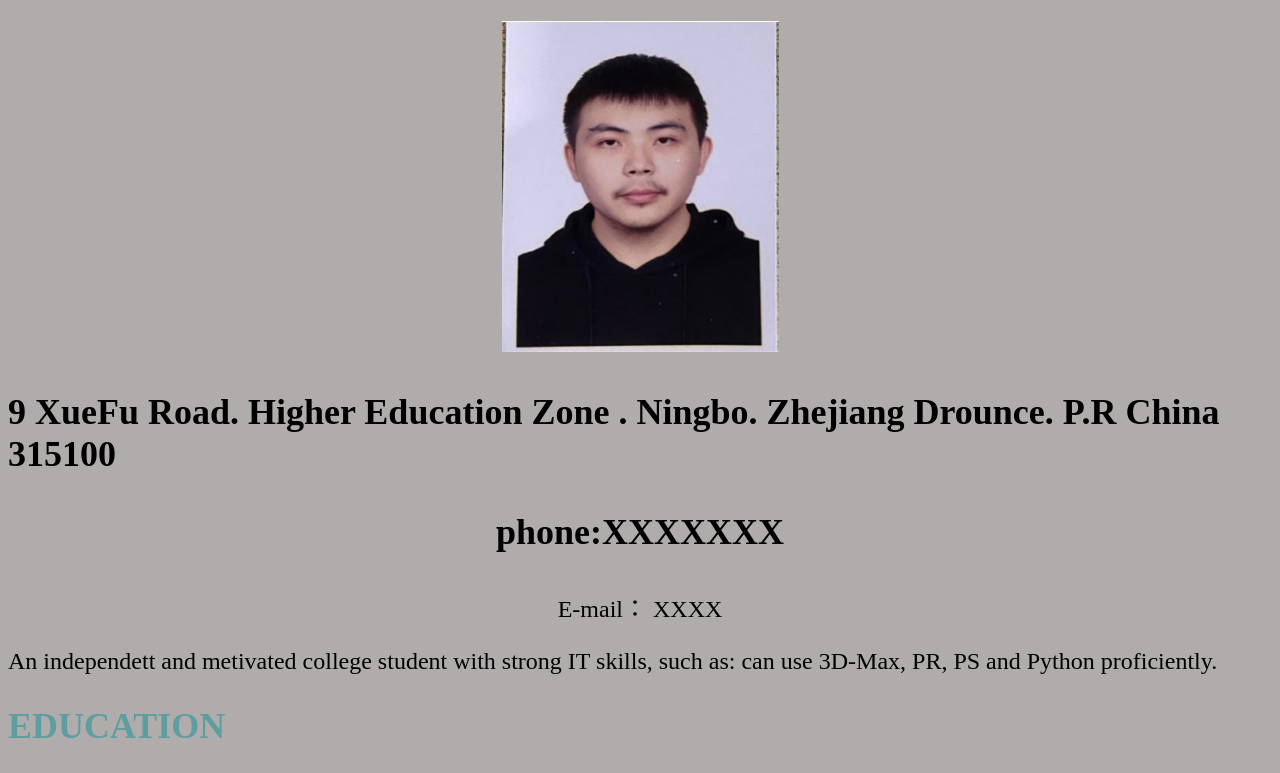
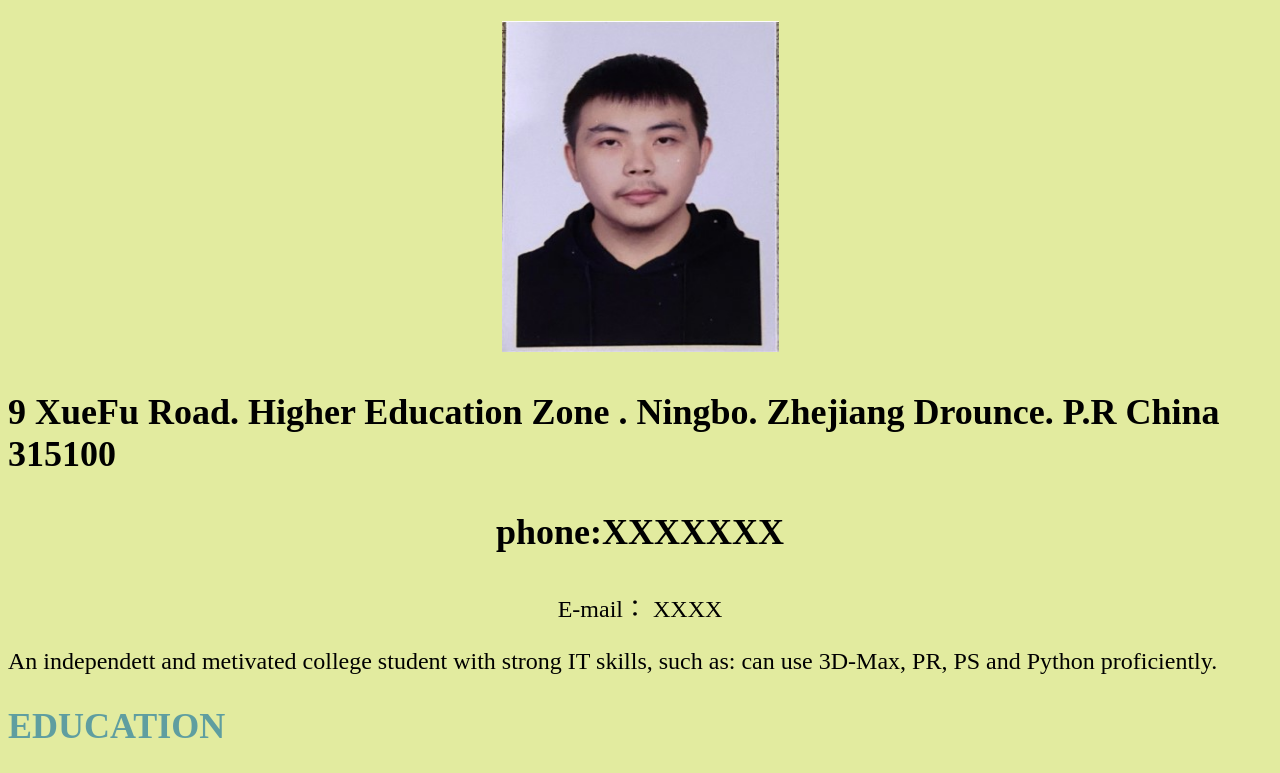
Before and after one commit to fangjingbin/resume1, a plain HTML site: page resume.html in a window 1280 px wide. Shown: the part 310-1083 px from the top of the page. Drawn offline with Linux system fonts and the light colour scheme.

Commit message:
Update resume.html

```diff
--- a/resume.html
+++ b/resume.html
@@ -12,7 +12,7 @@
 
 <head>
 <title></title>
-<link href='style.css' rel='stylesheet'>
+<link href='Rstyle.css' rel='stylesheet'>
 </head>
 
 <body>
```
